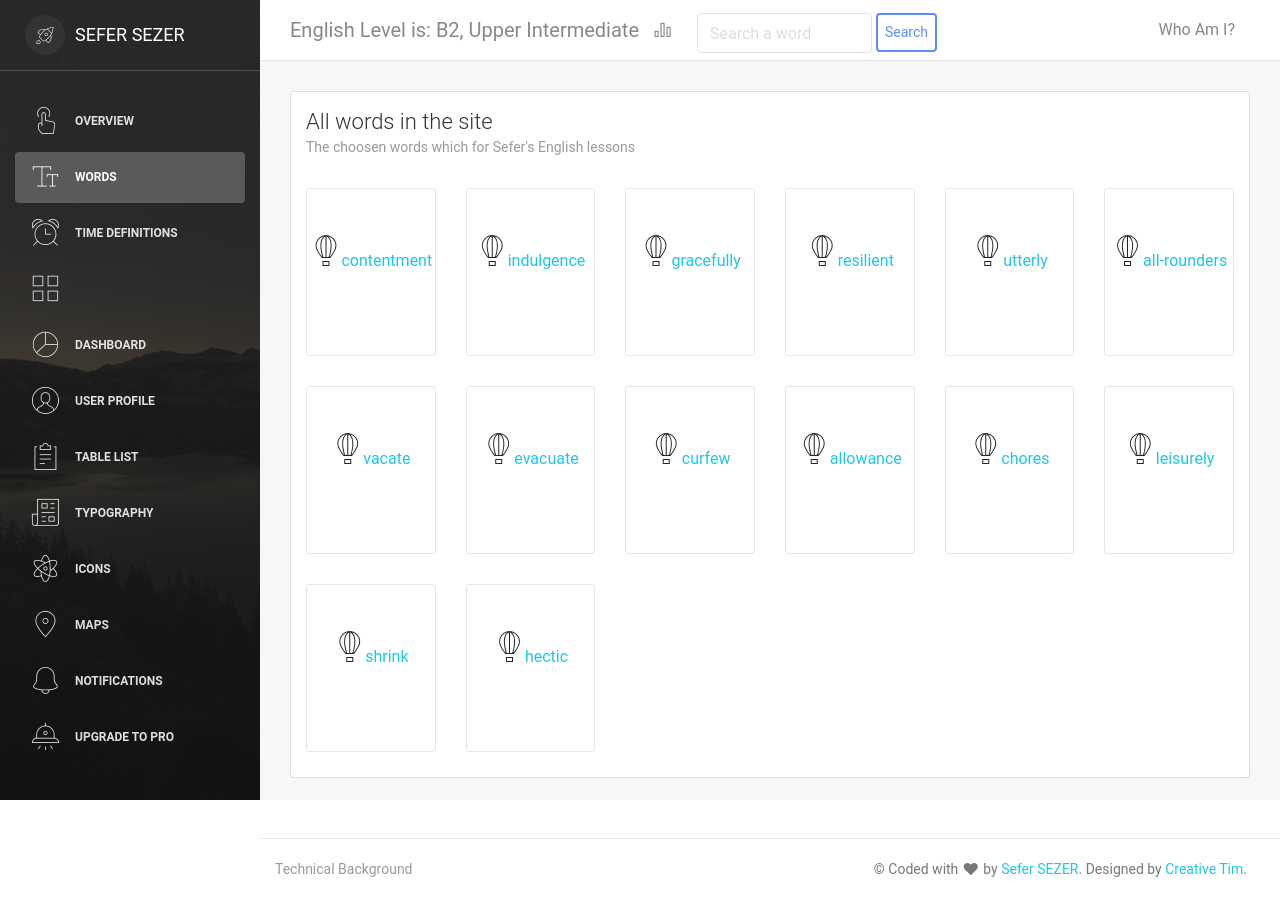
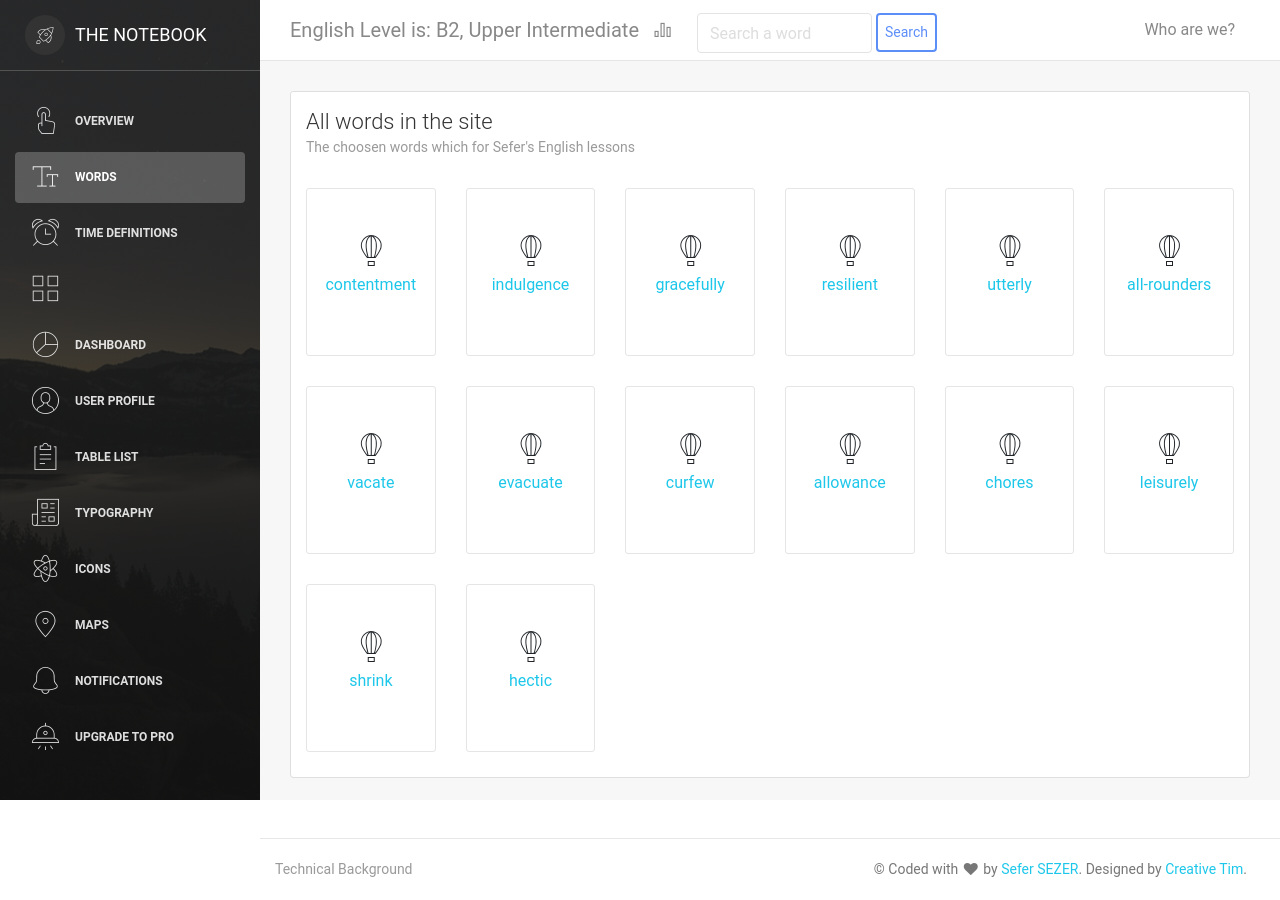
Before and after one commit to sefersezer/vue-light-bootstrap-dashboard-master, a Vue app: page /words in a window 1280 px wide. Built offline with nearby package versions, Linux system fonts and the light colour scheme; what v-tooltip would draw is missing.

Commit message:
just a commit

```diff
--- a/src/components/SidebarPlugin/SideBar.vue
+++ b/src/components/SidebarPlugin/SideBar.vue
@@ -43,7 +43,7 @@
     props: {
       title: {
         type: String,
-        default: 'Sefer Sezer'
+        default: 'The Notebook'
       },
       backgroundColor: {
         type: String,
--- a/src/layout/DashboardLayout.vue
+++ b/src/layout/DashboardLayout.vue
@@ -54,7 +54,7 @@
       <template slot="bottom-links">
         <sidebar-link to="/who-am-i">
           <i class="nc-icon nc-satisfied"></i>
-          <p>Who am I?</p>
+          <p>Who are we?</p>
         </sidebar-link>
         <sidebar-link to="/technical-background">
           <i class="nc-icon nc-settings-90"></i>
--- a/src/layout/TopNavbar.vue
+++ b/src/layout/TopNavbar.vue
@@ -29,7 +29,7 @@
         <ul class="navbar-nav ml-auto">
           <li class="nav-item">
             <a class="nav-link" href="#/who-am-i">
-              Who Am I?
+              Who are we?
             </a>
           </li>
 
--- a/src/pages/Words.vue
+++ b/src/pages/Words.vue
@@ -13,6 +13,7 @@
                 <div class="font-icon-list col-lg-2 col-md-3 col-sm-4 col-6" v-for="word in words">
                   <div class="font-icon-detail">
                     <i class="nc-icon nc-air-baloon"></i>
+                    <br/>
                     <router-link :to="{ name: 'SearchResult', params: { content: word.content  } }">{{ word.content }}</router-link>
                   </div>
                 </div>
```
